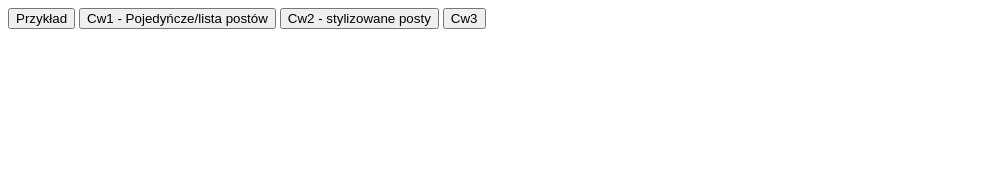
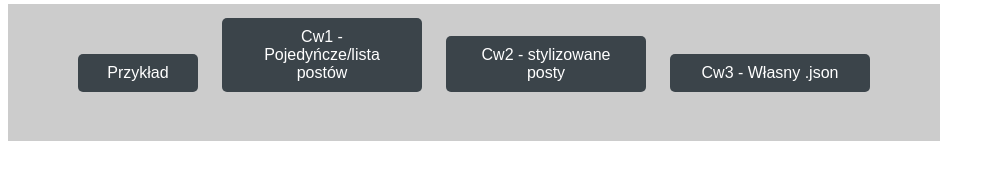
Before and after one commit to veronikavanivska/javascript2_0, a plain HTML site: page index.html in a window 1280 px wide. Shown: the whole page, without its empty margins (0-995 px from the left). Drawn offline with Linux system fonts and the light colour scheme.

Commit message:
Final commit

```diff
--- a/index.html
+++ b/index.html
@@ -7,12 +7,13 @@
   <link rel="stylesheet" href="style.css"> <!-- Dodanie linku do pliku CSS -->
 </head>
 <body>
-<div>
+<div2>
   <button id="example">Przykład</button>
   <button id="cw1">Cw1 - Pojedyńcze/lista postów</button>
   <button id="cw2">Cw2 - stylizowane posty</button>
-  <button id="cw3">Cw3</button>
-</div>
+  <button id="cw3">Cw3 - Własny .json</button>
+</div2>
+<div style="height: 50px;"></div>
 <div id="answer"></div>
 
 <!-- Wyskakujące okno modalne dla "Loading" -->
@@ -23,6 +24,7 @@
   </div>
 </div>
 
+
 <script src="script.js"></script>
 </body>
 </html>
--- a/style.css
+++ b/style.css
@@ -8,6 +8,7 @@ html {
   flex-direction: column;
   gap: 15px;
 }
+
 
 .post {
   border: 1px solid #ccc;
@@ -66,3 +67,51 @@ html {
   text-decoration: none;
   cursor: pointer;
 }
+
+
+/* Stylizacja przycisków */
+button {
+  margin: 10px;
+  padding: 10px 20px; /* Padding (wewnętrzne odstępy) */
+  font-size: 16px;    /* Rozmiar czcionki */
+  color: white;       /* Kolor tekstu */
+  background-color: #3b444a; /* Kolor tła */
+  border: none;       /* Brak obramowania */
+  border-radius: 5px; /* Zaokrąglenie rogów */
+  cursor: pointer;    /* Kursor wskazujący na interaktywność */
+  transition: background-color 0.3s; /* Animacja zmiany koloru tła */
+}
+
+
+
+
+
+
+
+
+/* Stylizacja przycisku po najechaniu */
+button:hover {
+  background-color: #12273c; /* Ciemniejszy kolor tła po najechaniu */
+}
+
+/* Stylizacja dla przycisków o określonych ID */
+#example {
+  width: 120px; /* Szerokość przycisku */
+}
+
+#cw1, #cw2, #cw3 {
+  width: 200px; /* Szerokość pozostałych przycisków */
+  margin: 10px; /* Odstęp między przyciskami */
+}
+
+
+
+
+
+
+
+div2 {
+  background-color: #cccccc;
+  width: 820px;
+  border: 60px solid #cccccc;
+}
```
